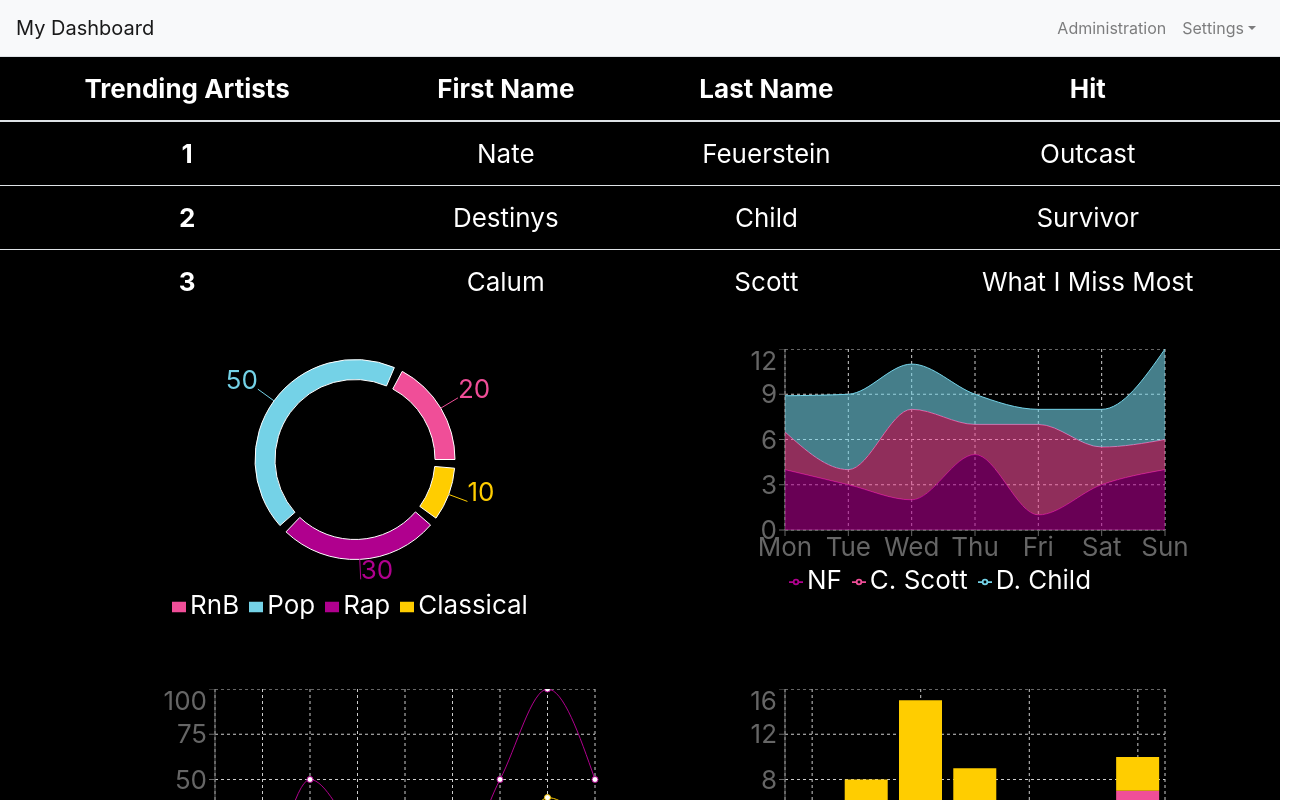
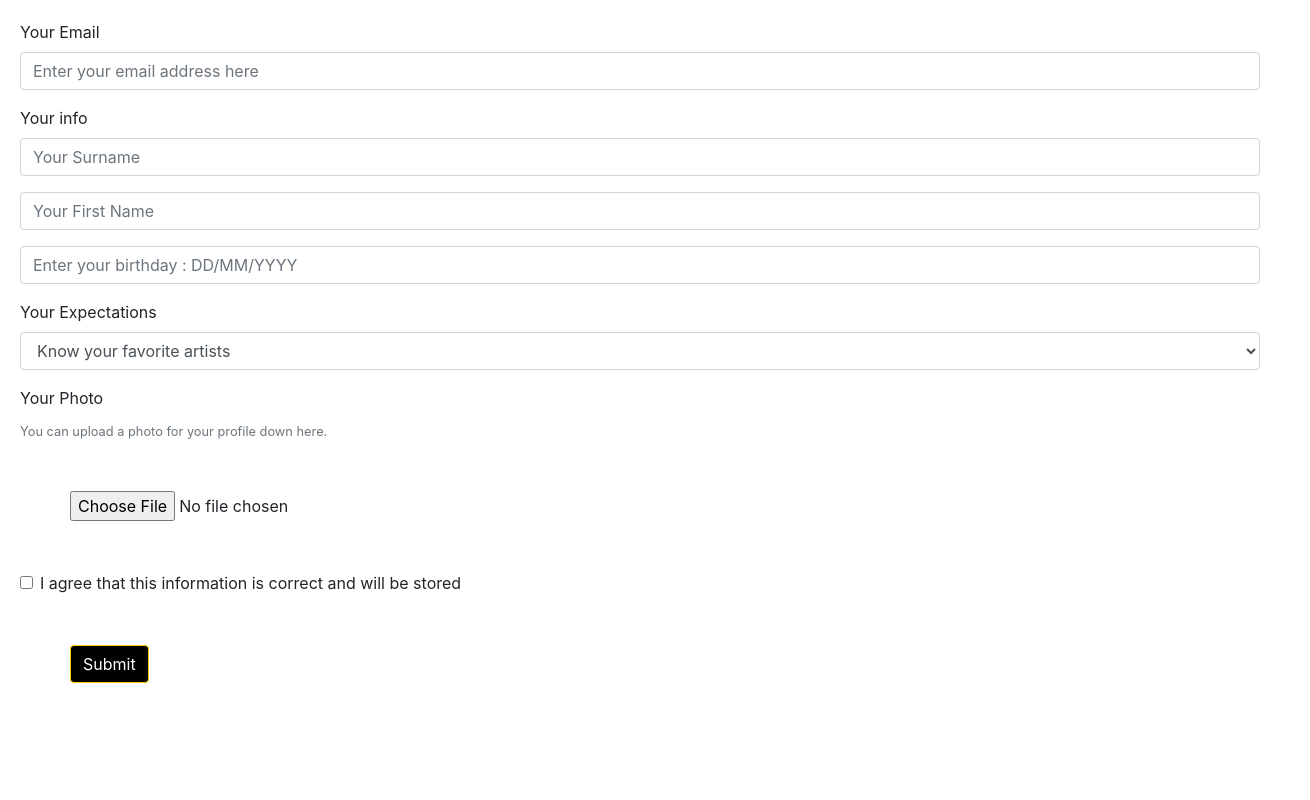
Before and after one commit to aliceValet/project, a React (Create React App) app: page /fillForm in a window 1280 px wide. Shown: the top 800 px of the page, 1310 px wide, since content can reach past the window. Built offline with nearby package versions, Linux system fonts and the light colour scheme.

Commit message:
routing is worting at last. design of form to review.

```diff
--- a/src/App.js
+++ b/src/App.js
@@ -1,7 +1,7 @@
 import React, { Component } from 'react';
 import logo from './logo.svg';
 import './App.css';
-import Route from "./routes";
+import Routes from "./routes";
 
 import FirstComp from "./FirstComponent";
 import SecondComp from "./SecondComponent";
@@ -37,22 +37,13 @@ class App extends Component {
 		        </Row>
 
 	      </Container>
+	      <FillForm/>
 
 
 	    </div>
     </div>
 
     );
-    return (
-    	<div className="App">
-		    <NavBarre />
-		    <div className="App-header">
-
-	    		<FillForm/>
-			</div>
-		</div>
-
-    	);
   }
 }
 
--- a/src/FillForm.js
+++ b/src/FillForm.js
@@ -5,75 +5,43 @@ import { Button, Form, FormGroup, Label, Input, FormText } from 'reactstrap';
 class FillForm extends React.Component {
   render() {
     return (
-      <Form>
+      <Form style={{margin:20}}>
         <FormGroup>
-          <Label for="exampleEmail">Email</Label>
-          <Input type="email" name="email" id="exampleEmail" placeholder="with a placeholder" />
+          <Label for="exampleEmail">Your Email</Label>
+          <Input type="email" name="email" id="exampleEmail" placeholder="Enter your email address here" />
         </FormGroup>
         <FormGroup>
-          <Label for="examplePassword">Password</Label>
-          <Input type="password" name="password" id="examplePassword" placeholder="password placeholder" />
+          <Label for="SurName">Your info</Label>
+          <Input type="text" name="surname" id="NomFam" placeholder="Your Surname" />
         </FormGroup>
         <FormGroup>
-          <Label for="exampleSelect">Select</Label>
+          <Input type="text" name="name" id="Prenom" placeholder="Your First Name" />
+        </FormGroup>
+         <FormGroup>
+          <Input type="text" name="birthday" id="BirthDate" placeholder="Enter your birthday : DD/MM/YYYY" />
+        </FormGroup>
+        <FormGroup>
+          <Label for="Expectation">Your Expectations</Label>
           <Input type="select" name="select" id="exampleSelect">
-            <option>1</option>
-            <option>2</option>
-            <option>3</option>
-            <option>4</option>
-            <option>5</option>
+            <option>Know your favorite artists</option>
+            <option>Monitor your consumption of music</option>
+            <option>Know your favorite styles</option>
           </Input>
         </FormGroup>
-        <FormGroup>
-          <Label for="exampleSelectMulti">Select Multiple</Label>
-          <Input type="select" name="selectMulti" id="exampleSelectMulti" multiple>
-            <option>1</option>
-            <option>2</option>
-            <option>3</option>
-            <option>4</option>
-            <option>5</option>
-          </Input>
-        </FormGroup>
-        <FormGroup>
-          <Label for="exampleText">Text Area</Label>
-          <Input type="textarea" name="text" id="exampleText" />
-        </FormGroup>
-        <FormGroup>
-          <Label for="exampleFile">File</Label>
-          <Input type="file" name="file" id="exampleFile" />
-          <FormText color="muted">
-            This is some placeholder block-level help text for the above input.
-            It's a bit lighter and easily wraps to a new line.
+        <FormGroup >
+          <Label for="exampleFile">Your Photo</Label>
+           <FormText color="muted">
+            You can upload a photo for your profile down here.
           </FormText>
-        </FormGroup>
-        <FormGroup tag="fieldset">
-          <legend>Radio Buttons</legend>
-          <FormGroup check>
-            <Label check>
-              <Input type="radio" name="radio1" />{' '}
-              Option one is this and that—be sure to include why it's great
-            </Label>
-          </FormGroup>
-          <FormGroup check>
-            <Label check>
-              <Input type="radio" name="radio1" />{' '}
-              Option two can be something else and selecting it will deselect option one
-            </Label>
-          </FormGroup>
-          <FormGroup check disabled>
-            <Label check>
-              <Input type="radio" name="radio1" disabled />{' '}
-              Option three is disabled
-            </Label>
-          </FormGroup>
+          <Input type="file" name="file" id="exampleFile" style={{margin:50}}/>
         </FormGroup>
         <FormGroup check>
           <Label check>
             <Input type="checkbox" />{' '}
-            Check me out
+            I agree that this information is correct and will be stored
           </Label>
         </FormGroup>
-        <Button>Submit</Button>
+        <Button style={{backgroundColor:"#000000", borderColor:"#FFCD00", margin:50}} >Submit</Button>
       </Form>
     );
   }
--- a/src/NavBarre.js
+++ b/src/NavBarre.js
@@ -1,4 +1,5 @@
 import React from 'react';
+import { Link } from "react-router-dom";
 import {
   Collapse,
   Navbar,
@@ -35,7 +36,7 @@ class NavBarre extends React.Component {
           <Collapse isOpen={this.state.isOpen} navbar>
             <Nav className="ml-auto" navbar>
               <NavItem>
-                <NavLink to="/admin">Administration</NavLink>
+                <NavLink tag={Link} to="/fillForm">Administration</NavLink>
               </NavItem>
               <UncontrolledDropdown nav inNavbar>
                 <DropdownToggle nav caret>
--- a/src/index.js
+++ b/src/index.js
@@ -4,12 +4,11 @@ import ReactDOM from 'react-dom';
 import {BrowserRouter} from 'react-router-dom';
 import './index.css';
 import App from './App';
+import Routes from "./routes";
 import * as serviceWorker from './serviceWorker';
 
 ReactDOM.render(
-	<BrowserRouter>
-	<App />
-	</BrowserRouter>,
+	<BrowserRouter><Routes/></BrowserRouter>,
 	document.getElementById('root')
 	);
 
--- a/src/routes.js
+++ b/src/routes.js
@@ -6,6 +6,6 @@ import App from "./App";
 export default ()=>(
 	<Switch>
 	<Route path="/" exact component={App}/>
-	<Route path="/admin" exact component={FillForm}/>
+	<Route path="/fillForm" component={FillForm}/>
 	</Switch>
 	);
```
